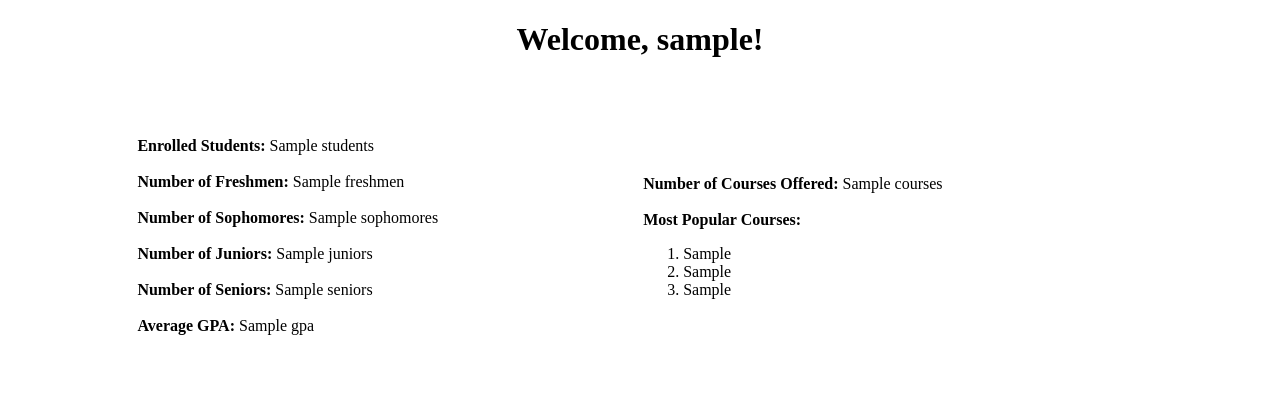
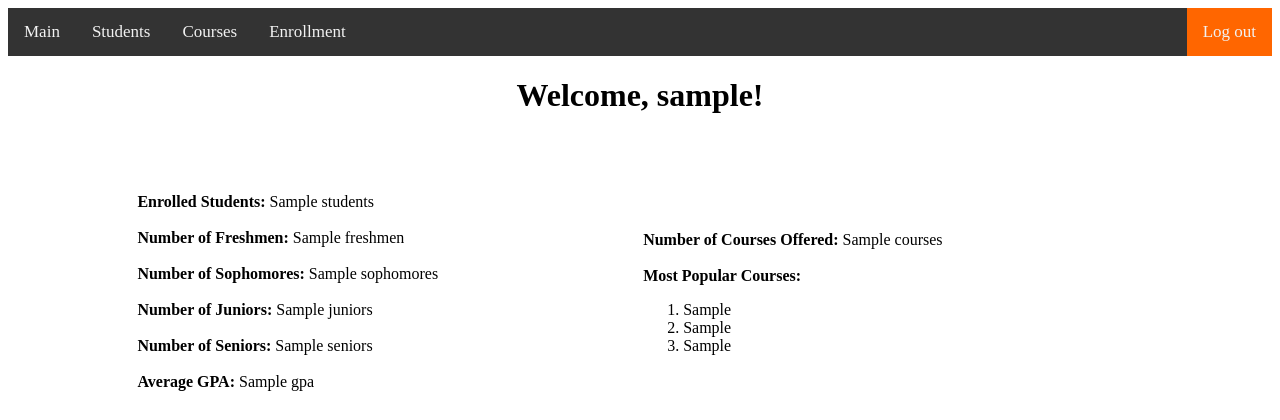
Before and after one commit to russellinho/student-info, a Django app: template StudentInfo/dashboard/templates/dashboard/home.html in a window 1280 px wide. Shown: the top 420 px of the page. Run offline with Django 3.2, Linux system fonts and the light colour scheme; the template is opened without the code that fills it: most values are stand-ins (such as "Sample title", 1, 10 or a date in 2020).

Commit message:
Added navbar, auth, routing

```diff
--- a/StudentInfo/StudentInfo/settings.py
+++ b/StudentInfo/StudentInfo/settings.py
@@ -70,6 +70,9 @@ TEMPLATES = [
 
 WSGI_APPLICATION = 'StudentInfo.wsgi.application'
 
+LOGIN_URL = '/dashboard/login/'
+# LOGIN_REDIRECT_URL = '/dashboard'
+
 
 # Database
 # https://docs.djangoproject.com/en/3.2/ref/settings/#databases
--- a/StudentInfo/StudentInfo/urls.py
+++ b/StudentInfo/StudentInfo/urls.py
@@ -19,4 +19,5 @@ from django.urls import include, path
 urlpatterns = [
     path('dashboard/', include('dashboard.urls')),
     path('admin/', admin.site.urls),
+    # path('/', include('dashboard.urls')),
 ]
--- /dev/null
+++ b/StudentInfo/dashboard/static/dashboard/main.css
@@ -0,0 +1,29 @@
+.topnav {
+    background-color: #333;
+    overflow: hidden;
+}
+
+.topnav a {
+    float: left;
+    color: #f2f2f2;
+    text-align: center;
+    padding: 14px 16px;
+    text-decoration: none;
+    font-size: 17px;
+}
+
+.topnav a:hover {
+    background-color: #ddd;
+    color: black;
+}
+
+.topnav a.active {
+    background-color: #ff6600;
+    color: white;
+}
+
+.topnav a.logout {
+    float: right;
+    background-color: #ff6600;
+    color: #f2f2f2;
+}
--- a/StudentInfo/dashboard/templates/dashboard/courses.html
+++ b/StudentInfo/dashboard/templates/dashboard/courses.html
@@ -1,5 +1,7 @@
 <!DOCTYPE html>
 <html>
+  {% extends './navbar.html' %}
+  {% block content %}
   <head>
     <meta charset="utf-8">
     <title>Student Dashboard - Courses</title>
@@ -39,4 +41,5 @@
         {% endfor %}
     </table>
   </body>
+  {% endblock %}
 </html>
--- a/StudentInfo/dashboard/templates/dashboard/enrollment.html
+++ b/StudentInfo/dashboard/templates/dashboard/enrollment.html
@@ -1,5 +1,7 @@
 <!DOCTYPE html>
 <html>
+    {% extends './navbar.html' %}
+    {% block content %}
     <head>
         <meta charset="utf-8">
         <title>Student Dashboard - Enrollment</title>
@@ -66,4 +68,5 @@
         </form>
         {% endif %}
     </body>
+    {% endblock %}
 </html>
--- a/StudentInfo/dashboard/templates/dashboard/home.html
+++ b/StudentInfo/dashboard/templates/dashboard/home.html
@@ -1,5 +1,7 @@
 <!DOCTYPE html>
 <html>
+    {% extends './navbar.html' %}
+    {% block content %}
   <head>
     <meta charset="utf-8">
     <title>Student Dashboard</title>
@@ -38,4 +40,5 @@
         </tr>
     </table>
   </body>
+  {% endblock %}
 </html>
--- a/StudentInfo/dashboard/templates/dashboard/navbar.html
+++ b/StudentInfo/dashboard/templates/dashboard/navbar.html
@@ -0,0 +1,32 @@
+{% load static %}
+<!DOCTYPE html>
+<html>
+    <head>
+        <link rel="stylesheet" type="text/css" href="{% static 'dashboard/main.css' %}">
+    </head>
+    <div class="topnav">
+        {% if page == 0 %}
+            <a class="active" href="/dashboard/">Main</a>
+        {% else %}
+            <a href="/dashboard/">Main</a>
+        {% endif %}
+        {% if page == 1 %}
+            <a class="active" href="/dashboard/students/">Students</a>
+        {% else %}
+            <a href="/dashboard/students/">Students</a>
+        {% endif %}
+        {% if page == 2 %}
+            <a class="active" href="/dashboard/courses/">Courses</a>
+        {% else %}
+            <a href="/dashboard/courses/">Courses</a>
+        {% endif %}
+        {% if page == 3 %}
+            <a class="active" href="/dashboard/enrollment/">Enrollment</a>
+        {% else %}
+            <a href="/dashboard/enrollment/">Enrollment</a>
+        {% endif %}
+        <a class="logout" href="/dashboard/logout/">Log out</a>
+    </div>
+    {% block content %}
+    {% endblock %}
+</html>
--- a/StudentInfo/dashboard/templates/dashboard/students.html
+++ b/StudentInfo/dashboard/templates/dashboard/students.html
@@ -1,5 +1,7 @@
 <!DOCTYPE html>
 <html>
+  {% extends './navbar.html' %}
+  {% block content %}
   <head>
     <meta charset="utf-8">
     <title>Student Dashboard - Students</title>
@@ -51,4 +53,5 @@
         {% endfor %}
     </table>
   </body>
+  {% endblock %}
 </html>
--- a/StudentInfo/dashboard/urls.py
+++ b/StudentInfo/dashboard/urls.py
@@ -4,6 +4,9 @@ from . import views
 
 urlpatterns = [
     path('', views.index, name='index'),
+    path('login/', views.login, name='login'),
+    path('logout/', views.logout, name='logout'),
+    path('auth/', views.auth, name='auth'),
     path('students/', views.students, name='students'),
     path('courses/', views.courses, name='courses'),
     path('enrollment/<int:student_id>', views.enrollment, name='enrollment'),
```
Also changed, not shown: StudentInfo/dashboard/templates/auth.html (added, +32 -0 lines), StudentInfo/dashboard/views.py (+40 -6 lines).
